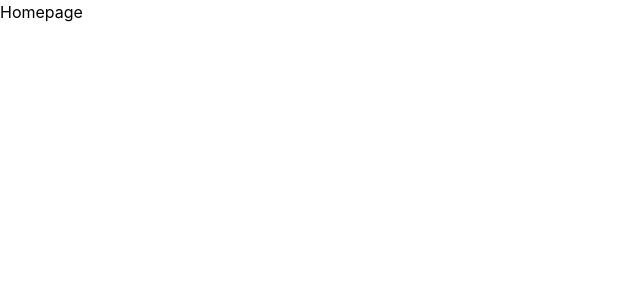
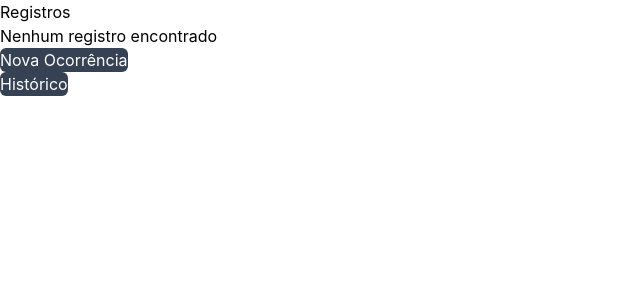
Before and after one commit to joaoaquino-dev/guarita-log, a React (Vite) app: page / in a window 1280 px wide. Shown: the top 300 px of the page, without its empty margins (0-640 px from the left). Built offline with nearby package versions, Linux system fonts and the light colour scheme.

Commit message:
feat: add home page with last record and navigation

```diff
--- a/src/pages/Home.tsx
+++ b/src/pages/Home.tsx
@@ -1,7 +1,42 @@
+import { useNavigate } from "react-router-dom";
+import { getRecords } from "../utils/storage";
+
 const Home = () => {
+  const navigate = useNavigate();
+  const records = getRecords();
+  const lastRecord = records[0];
+
   return (
     <div>
-      <h1>Homepage</h1>
+      <div>
+        <h1>Registros</h1>
+      </div>
+      <div>
+        {lastRecord ? (
+          <ul>
+            <li>Vigilante: {lastRecord.guardName}</li>
+            <li>Data: {lastRecord.date}</li>
+          </ul>
+        ) : (
+          <p>Nenhum registro encontrado</p>
+        )}
+      </div>
+      <div>
+        <button
+          className="bg-gray-700 text-white rounded-md cursor-pointer"
+          onClick={() => navigate("/new-shift")}
+        >
+          Nova Ocorrência
+        </button>
+      </div>
+      <div>
+        <button
+          className="bg-gray-700 text-white rounded-md cursor-pointer"
+          onClick={() => navigate("/history")}
+        >
+          Histórico
+        </button>
+      </div>
     </div>
   );
 };
```
